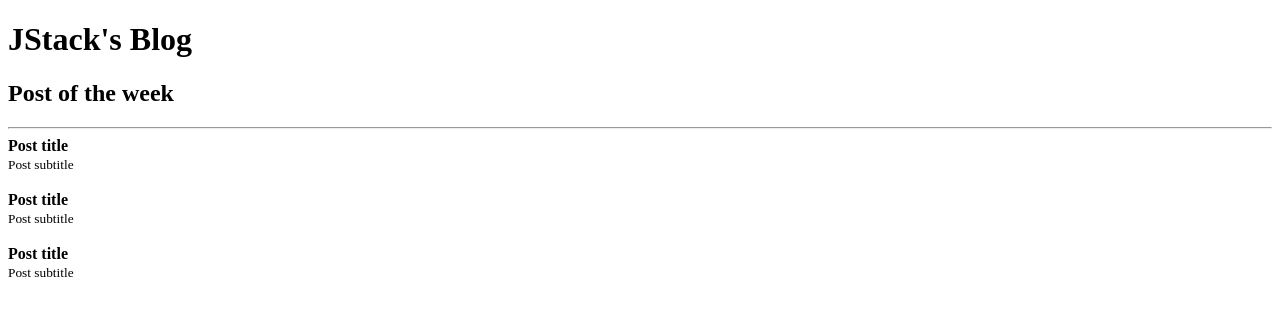
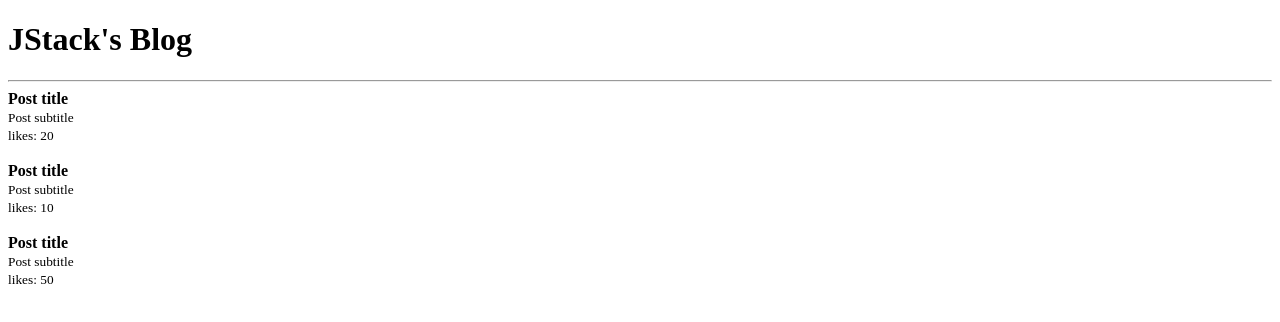
Before and after one commit to Vinnissaum/JStack, a React app in the folder react-fundamentals/: page / in a window 1280 px wide. Shown: the top 322 px of the page. Built offline with nearby package versions, Linux system fonts and the light colour scheme.

Commit message:
Props types and children

```diff
--- a/react-fundamentals/package.json
+++ b/react-fundamentals/package.json
@@ -20,6 +20,7 @@
   },
   "dependencies": {
     "-": "^0.0.1",
+    "prop-types": "^15.8.1",
     "react": "^17.0.2",
     "react-dom": "^17.0.2"
   }
--- a/react-fundamentals/src/App.js
+++ b/react-fundamentals/src/App.js
@@ -1,5 +1,6 @@
 import React from 'react';
 import Post from './Post';
+import Header from './Header';
 
 const title = 'Post title';
 const subtitle = 'Post subtitle';
@@ -7,11 +8,13 @@
 function App() {
   return (
     <>
-      <h1>JStack's Blog</h1>
-      <h2>Post of the week</h2>
+      <Header>
+        <h2>Post of the week</h2>
+      </Header>
       <hr />
 
       <Post
+        likes={20}
         post={
           {
             title,
@@ -20,6 +23,7 @@
         }
       />
       <Post
+        likes={10}
         post={
           {
             title,
@@ -28,6 +32,7 @@
         }
       />
       <Post
+        likes={50}
         post={
           {
             title,
--- /dev/null
+++ b/react-fundamentals/src/Header.js
@@ -0,0 +1,14 @@
+import React from 'react';
+import PropTypes from 'prop-types';
+
+export default function Header(props) {
+  return <h1>{props.title}</h1>;
+}
+
+Header.propTypes = {
+  title: PropTypes.string,
+}
+
+Header.defaultProps = {
+  title: "JStack's Blog",
+}
--- a/react-fundamentals/src/Post.js
+++ b/react-fundamentals/src/Post.js
@@ -1,13 +1,24 @@
+import { shape } from 'prop-types';
 import React from 'react';
+import PropTypes from 'prop-types';
 
-export default function Post( { post } ) {
+export default function Post(props) {
   return (
     <>
       <article>
-        <strong>{post.title}</strong><br />
-        <small>{post.subtitle}</small>
+        <strong>{props.post.title}</strong><br />
+        <small>{props.post.subtitle}</small><br />
+        <small>likes: {props.likes}</small>
       </article>
       <br />
     </>
   );
 }
+
+Post.propTypes = {
+  likes: PropTypes.number.isRequired,
+  post: PropTypes.shape({
+    title: PropTypes.string.isRequired,
+    subtitle: PropTypes.string,
+  }).isRequired,
+}
```
Also changed, not shown: 1 other file (tests, documents, lock files or other folders).
